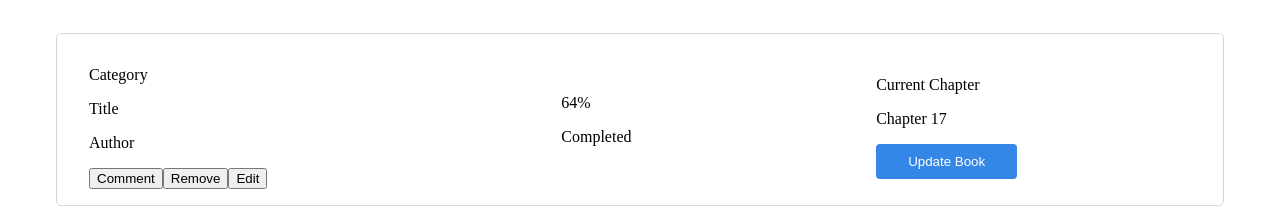
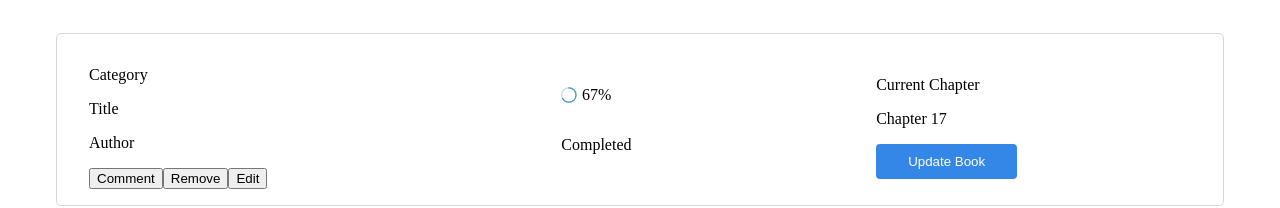
Before and after one commit to Aduda-Boaz/bookstore-cms, a React (Create React App) app: page /bookstore in a window 1280 px wide. Shown: the part 122-330 px from the top of the page. Built offline with nearby package versions, Linux system fonts and the light colour scheme.

Commit message:
Updated the progress bar

```diff
--- a/package.json
+++ b/package.json
@@ -7,6 +7,7 @@
     "@testing-library/react": "^12.1.3",
     "@testing-library/user-event": "^13.5.0",
     "react": "^17.0.2",
+    "react-circular-progressbar": "^2.0.4",
     "react-dom": "^17.0.2",
     "react-redux": "^7.2.6",
     "react-router-dom": "^6.2.2",
--- a/src/App.css
+++ b/src/App.css
@@ -41,6 +41,14 @@
   border-radius: 0.3rem;
 }
 
+.progressBar {
+  display: flex;
+}
+
+.percentage {
+  margin-left: 5px;
+}
+
 .progressBtn {
   background-color: #3487e7;
   color: white;
--- a/src/components/BookList.js
+++ b/src/components/BookList.js
@@ -1,4 +1,8 @@
 import React from 'react';
+import { CircularProgressbar } from 'react-circular-progressbar';
+import 'react-circular-progressbar/dist/styles.css';
+
+const percentage = 67;
 
 function BookList() {
   return (
@@ -13,7 +17,10 @@ function BookList() {
       </div>
       <div className="Scale">
         <div className="Graph">
-          <p className="percentage">64%</p>
+          <div className="progressBar" style={{ width: 50, height: 50 }}>
+            <CircularProgressbar value={67} />
+            <p className="percentage">67%</p>
+          </div>
           <p className="completed">Completed</p>
         </div>
       </div>
```
Also changed, not shown: 1 other file (tests, documents, lock files or other folders).
